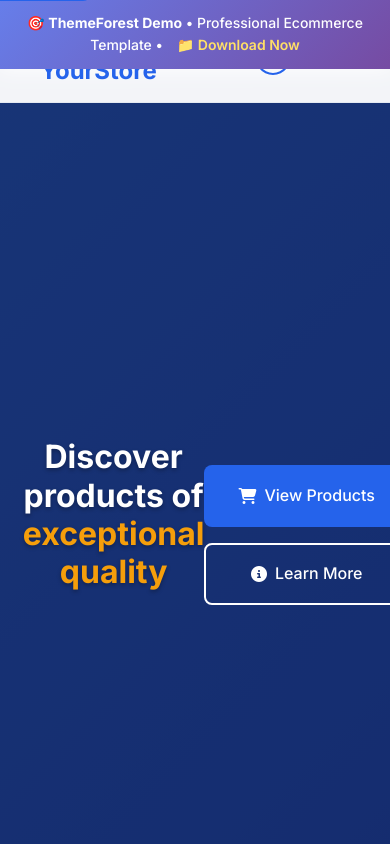
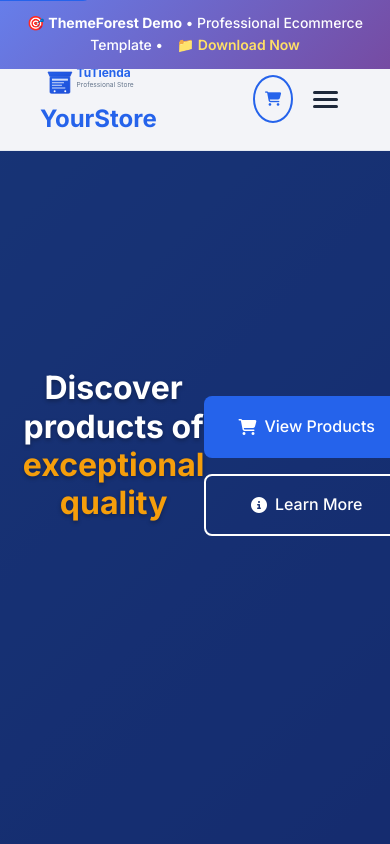
Before and after one commit to Jpandreu/ecommerce-template-demo, a website: page index.html in a window 390 px wide. Shown: the top 844 px of the page. Drawn offline with nearby package versions, Linux system fonts and the light colour scheme.

Commit message:
Auto-Hide Demo Banner on Scroll & Navigation
 Smart Banner Behavior:
- Banner becomes fixed position at top of page
- Automatically hides when scrolling down >50px
- Shows again when scrolling back to top (10px)
- Hides when clicking navigation menu links
- Smooth transitions with ease-in-out animation

 Responsive Integration:
- Header automatically adjusts margin-top (48px compensation)
- Smooth transitions for both banner and header positioning
- Works across all device sizes and orientations

 UX Improvements:
- Non-intrusive demo promotion
- Clean navigation experience
- Professional banner placement
- Maintains ThemeForest demo visibility when needed

 Performance Optimized:
- Lightweight vanilla JavaScript (no dependencies)
- Efficient scroll event handling
- Minimal DOM manipulation for smooth performance

```diff
--- a/index.html
+++ b/index.html
@@ -43,7 +43,7 @@
 
 <body>
     <!-- Demo Banner -->
-    <div class="demo-banner" style="background: linear-gradient(135deg, #667eea 0%, #764ba2 100%); color: white; text-align: center; padding: 12px 0; position: relative; z-index: 1001;">
+    <div id="demo-banner" class="demo-banner" style="background: linear-gradient(135deg, #667eea 0%, #764ba2 100%); color: white; text-align: center; padding: 12px 0; position: fixed; top: 0; left: 0; right: 0; z-index: 1001; transition: transform 0.3s ease-in-out;">
         <div class="container" style="max-width: 1200px; margin: 0 auto; padding: 0 20px;">
             <p style="margin: 0; font-size: 14px; font-weight: 500;">
                 🎯 <strong>ThemeForest Demo</strong> • Professional Ecommerce Template •
@@ -60,7 +60,7 @@
     </nav>
 
     <!-- Header -->
-    <header class="header">
+        <header class="header" id="header" style="margin-top: 48px; transition: margin-top 0.3s ease-in-out;">
         <div class="container">
             <div class="header-content">
                 <!-- Logo -->
@@ -640,5 +640,45 @@
     <script src="./assets/js/cart.js"></script>
     <script src="./assets/js/cart-sync.js"></script>
     <script src="./assets/js/main.js"></script>
+
+    <!-- Demo Banner Hide Script -->
+    <script>
+    (function() {
+        let lastScrollTop = 0;
+        const demoBanner = document.getElementById('demo-banner');
+        const header = document.getElementById('header');
+        const bannerHeight = 48; // Height of the banner
+
+        function hideBanner() {
+            demoBanner.style.transform = 'translateY(-100%)';
+            header.style.marginTop = '0';
+        }
+
+        function showBanner() {
+            demoBanner.style.transform = 'translateY(0)';
+            header.style.marginTop = bannerHeight + 'px';
+        }
+
+        window.addEventListener('scroll', function() {
+            const scrollTop = window.pageYOffset || document.documentElement.scrollTop;
+
+            // Hide banner when scrolling down more than 50px
+            if (scrollTop > 50) {
+                hideBanner();
+            } else if (scrollTop <= 10) {
+                showBanner();
+            }
+
+            lastScrollTop = scrollTop;
+        });
+
+        // Also hide when clicking navigation links
+        document.querySelectorAll('.navbar-nav a[href^="#"]').forEach(link => {
+            link.addEventListener('click', function() {
+                setTimeout(hideBanner, 100);
+            });
+        });
+    })();
+    </script>
 </body>
 </html>
```
